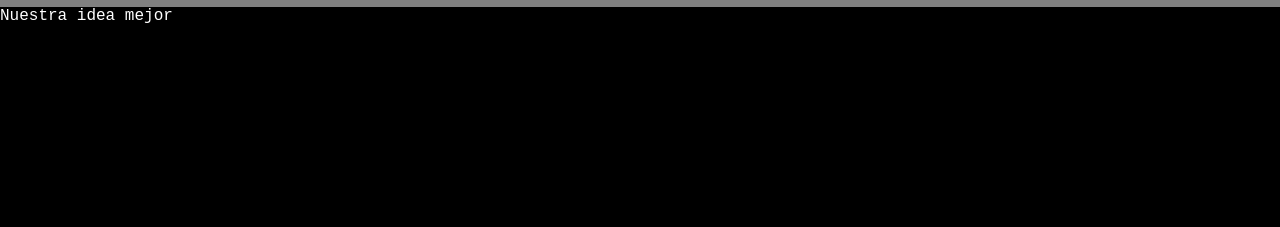
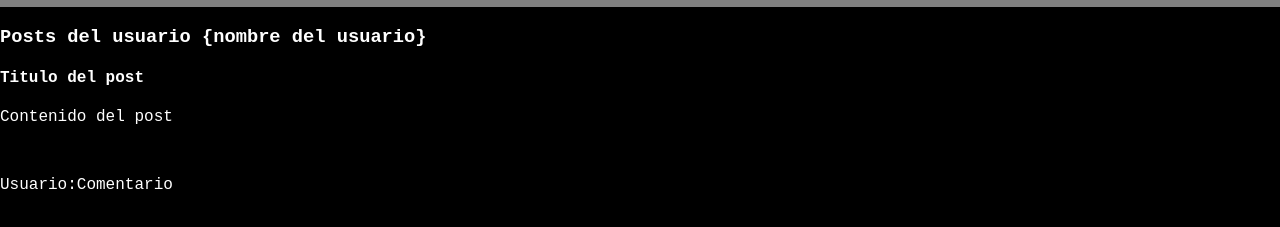
Before and after one commit to SrH4ck/curso-git, a plain HTML site: page index.html in a window 1280 px wide. Shown: the part 63-290 px from the top of the page. Drawn offline with Linux system fonts and the light colour scheme.

Commit message:
add styles html

```diff
--- a/index.html
+++ b/index.html
@@ -11,8 +11,14 @@
         <img class="logo" src="img/Git-logo-orange.svg" alt="">
         <h1>Curso Git y GitHub</h1>
     </div>
-    <div>
-        Nuestra idea mejor
+    <div class="container" id="content">
+        <h3>Posts del usuario {nombre del usuario}</h3>
+        <div class="post">
+            <h4>Titulo del post</h4>
+            <p>Contenido del post</p>
+            <br>
+            <p><span>Usuario:</span>Comentario</p>
+        </div>
     </div>
 </body>
 </html>
```
